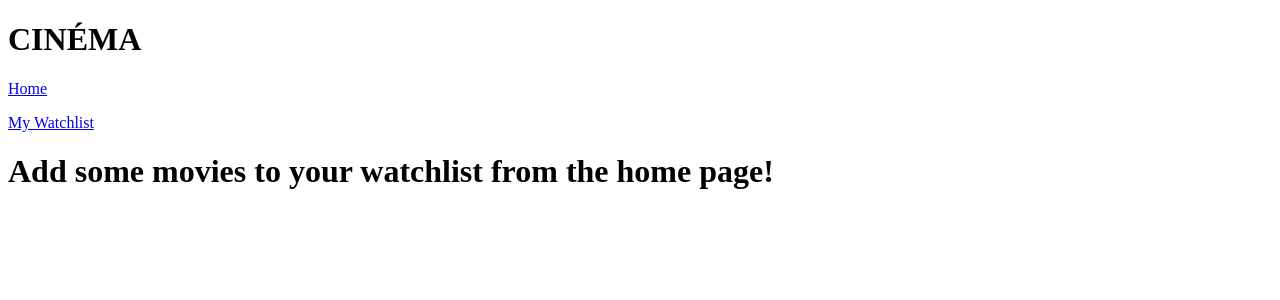
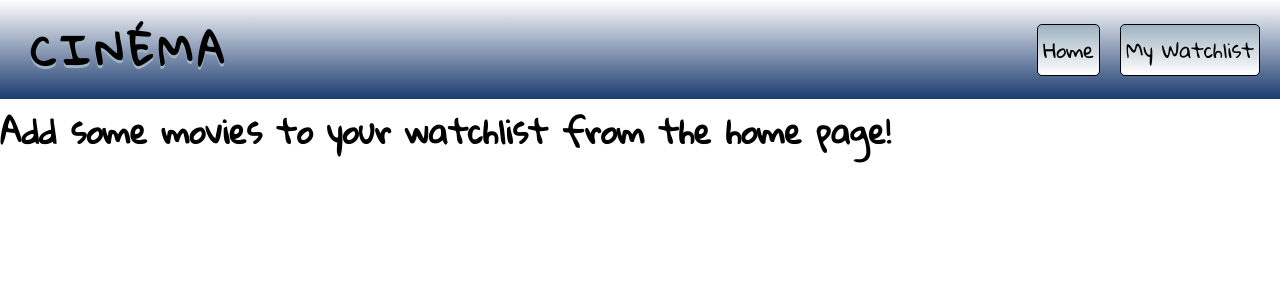
Before and after one commit to 0sorojo/Team-Movie-Project, an Angular app: page /watchlist in a window 1280 px wide. Shown: the top 300 px of the page. Built offline with nearby package versions, Linux system fonts and the light colour scheme.

Commit message:
started styling

```diff
--- a/src/app/header/header.component.css
+++ b/src/app/header/header.component.css
@@ -0,0 +1,35 @@
+.header {
+  display: flex;
+  justify-content: space-between;
+  background: linear-gradient(to top, #1b3b6f, white);
+  align-items: center;
+  padding: 10px;
+}
+.list {
+  display: flex;
+  list-style: none;
+}
+
+.item {
+  padding: 10px;
+}
+
+.link {
+  text-decoration: none;
+  color: black;
+  font-size: 20px;
+}
+
+.circles {
+  border: black solid 1px;
+  border-radius: 5px;
+  padding: 5px;
+  background: linear-gradient(to bottom, #9eb3c2, white);
+}
+
+.cinema {
+  text-shadow: 0px 3px #9eb3c2;
+  letter-spacing: 5px;
+  font-size: 40px;
+  margin-left: 20px;
+}
--- a/src/app/header/header.component.html
+++ b/src/app/header/header.component.html
@@ -1,5 +1,18 @@
-<div>
-  <h1 class="cinema" routerLink="/mainpage">CINÉMA</h1>
-  <p><a routerLink="/mainpage">Home</a></p>
-  <p><a routerLink="/watchlist">My Watchlist</a></p>
-</div>
+<header class="header">
+  <div>
+    <h1 class="cinema" routerLink="/mainpage">CINÉMA</h1>
+  </div>
+
+  <nav>
+    <ul class="list">
+      <li class="item">
+        <p class="circles"><a class="link" routerLink="/mainpage">Home</a></p>
+      </li>
+      <li class="item">
+        <p class="circles">
+          <a class="link" routerLink="/watchlist">My Watchlist</a>
+        </p>
+      </li>
+    </ul>
+  </nav>
+</header>
--- a/src/app/main-page/main-page.component.css
+++ b/src/app/main-page/main-page.component.css
@@ -0,0 +1,5 @@
+.big-container {
+  display: flex;
+  justify-content: space-evenly;
+  flex-wrap: wrap;
+}
--- a/src/app/main-page/main-page.component.html
+++ b/src/app/main-page/main-page.component.html
@@ -1,4 +1,10 @@
 <app-header></app-header>
 <app-search></app-search>
-<app-movie-card (added)="addFavorite(movie)" *ngFor="let movie of movies" [movieRef]="movie">
-</app-movie-card>
+<div class="big-container">
+  <app-movie-card
+    (added)="addFavorite(movie)"
+    *ngFor="let movie of movies"
+    [movieRef]="movie"
+  >
+  </app-movie-card>
+</div>
--- a/src/app/movie-card/movie-card.component.css
+++ b/src/app/movie-card/movie-card.component.css
@@ -0,0 +1,14 @@
+.movie-card {
+  padding: 5px;
+  border: black solid 1px;
+  border-radius: 10px;
+  margin-bottom: 10px;
+}
+
+.overview {
+  display: none;
+}
+
+.title {
+  text-align: center;
+}
--- a/src/app/movie-card/movie-card.component.html
+++ b/src/app/movie-card/movie-card.component.html
@@ -1,5 +1,5 @@
-<div>
-  <p>{{ movieRef.title }}</p>
+<div class="movie-card">
+  <p class="title">{{ movieRef.title }}</p>
   <img
     src="https://image.tmdb.org/t/p/w220_and_h330_face{{
       movieRef.poster_path
@@ -7,7 +7,7 @@
     alt="Image Does Not Exist!"
   />
   <p>Rating: {{ movieRef.vote_average }}</p>
-  <p>{{ movieRef.overview }}</p>
+  <p class="overview">{{ movieRef.overview }}</p>
   <button (click)="addFavoriteMovie()" class="heart">heart</button>
   <button (click)="deleteMovie()" class="delete">X</button>
 </div>
--- a/src/index.html
+++ b/src/index.html
@@ -1,11 +1,15 @@
-<!doctype html>
+<!DOCTYPE html>
 <html lang="en">
   <head>
-  <meta charset="utf-8">
+    <meta charset="utf-8" />
     <title>JawaProject</title>
-  <base href="/">
-  <meta name="viewport" content="width=device-width, initial-scale=1">
-  <link rel="icon" type="image/x-icon" href="favicon.ico">
+    <base href="/" />
+    <meta name="viewport" content="width=device-width, initial-scale=1" />
+    <link rel="icon" type="image/x-icon" href="favicon.ico" />
+    <link
+      href="https://fonts.googleapis.com/css2?family=Gloria+Hallelujah&display=swap"
+      rel="stylesheet"
+    />
   </head>
   <body>
     <app-root></app-root>
--- a/src/styles.css
+++ b/src/styles.css
@@ -1 +1,11 @@
-/* You can add global styles to this file, and also import other style files */
+body,
+h1,
+li,
+ul,
+div,
+nav,
+p {
+  padding: 0;
+  margin: 0;
+  font-family: "Gloria Hallelujah", cursive;
+}
```
Lines whose indentation alone changed are shown as unchanged.
